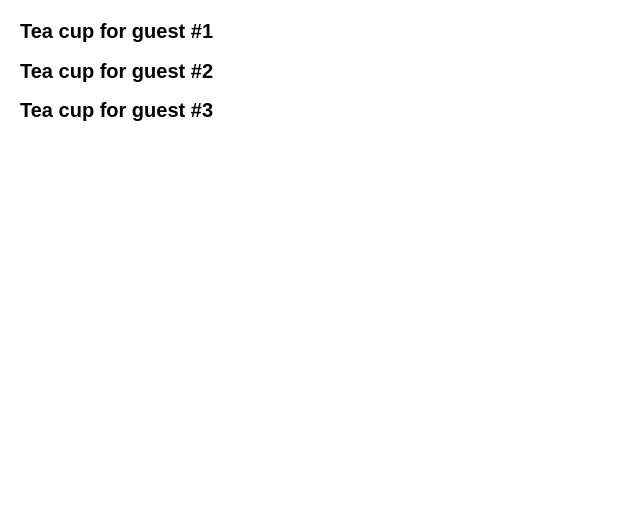
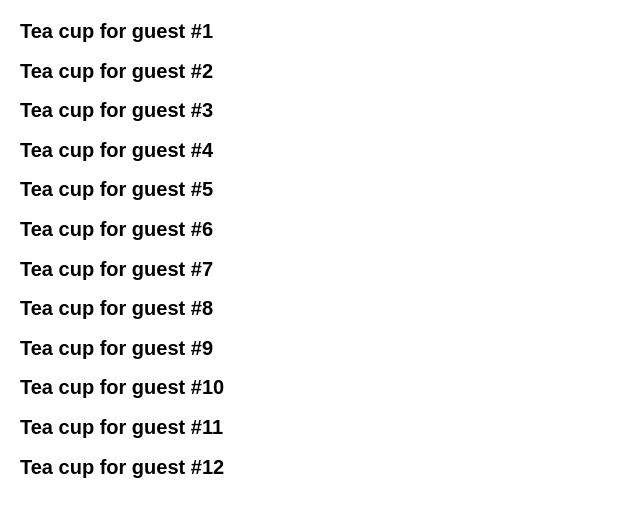
Before and after one commit to Pironeer-1/LeeJihyeon, a React (Create React App) app in the folder React_Master_03_08/: page / in a window 1280 px wide. Shown: the top 516 px of the page, without its empty margins (0-640 px from the left). Built offline with nearby package versions, Linux system fonts and the light colour scheme.

Commit message:
[Update]React_Master_03_08_04

```diff
--- a/React_Master_03_08/src/App.js
+++ b/React_Master_03_08/src/App.js
@@ -37,16 +37,28 @@
 //     );
 // }
 
+// function Cup({ guest }) {
+//     return <h2>Tea cup for guest  #{guest}</h2>;
+// }
+//
+// export default function TeaSet() {
+//     return (
+//         <>
+//             <Cup guest={1} />
+//             <Cup guest={2} />
+//             <Cup guest={3} />
+//         </>
+//     );
+// }
+
 function Cup({ guest }) {
     return <h2>Tea cup for guest  #{guest}</h2>;
 }
 
-export default function TeaSet() {
-    return (
-        <>
-            <Cup guest={1} />
-            <Cup guest={2} />
-            <Cup guest={3} />
-        </>
-    );
+export default function TeaGathering() {
+    let cups = [];
+    for (let i = 1; i <= 12; i++) {
+        cups.push(<Cup key={i} guest={i} />);
+    }
+    return cups;
 }
```
